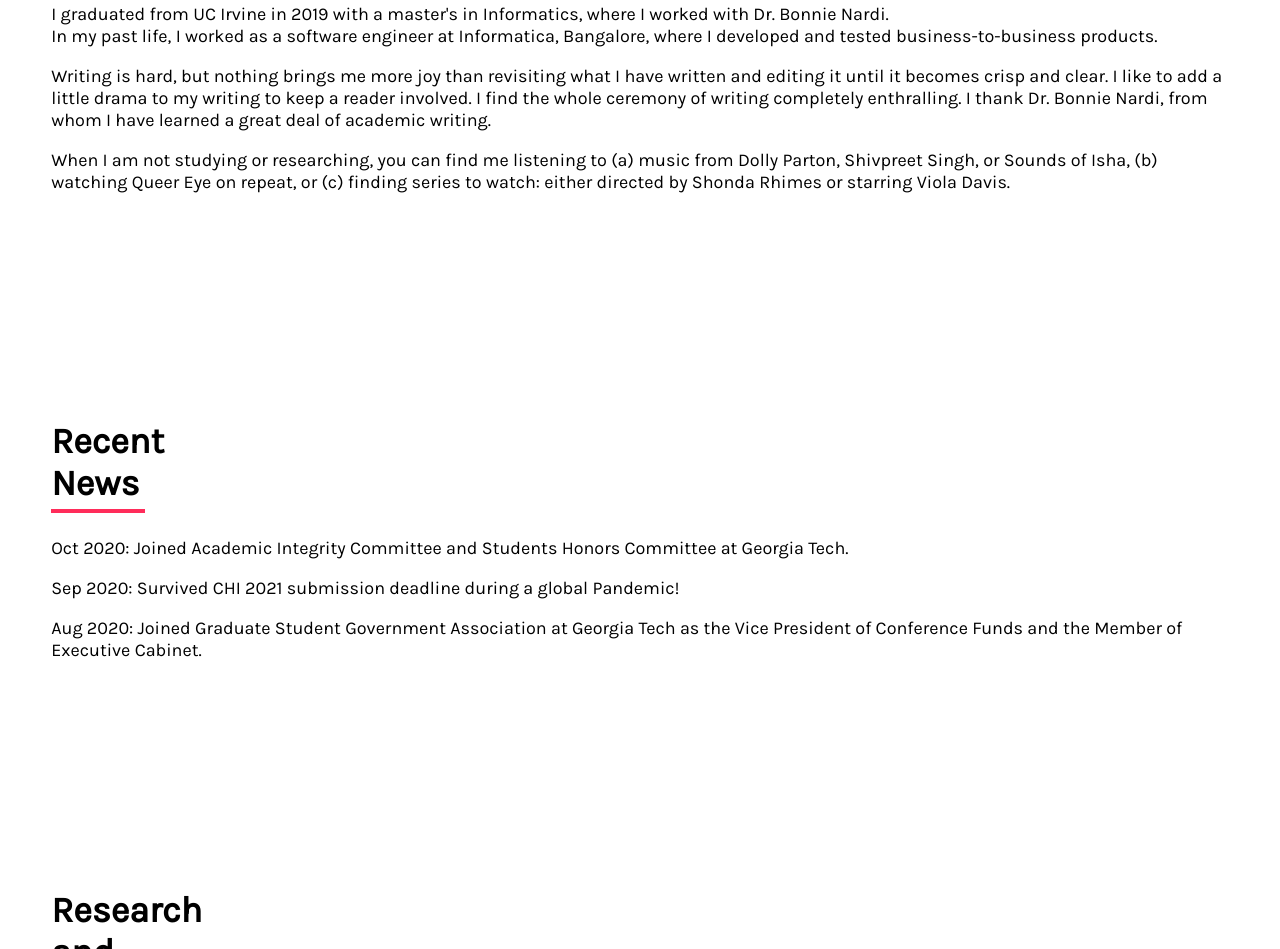
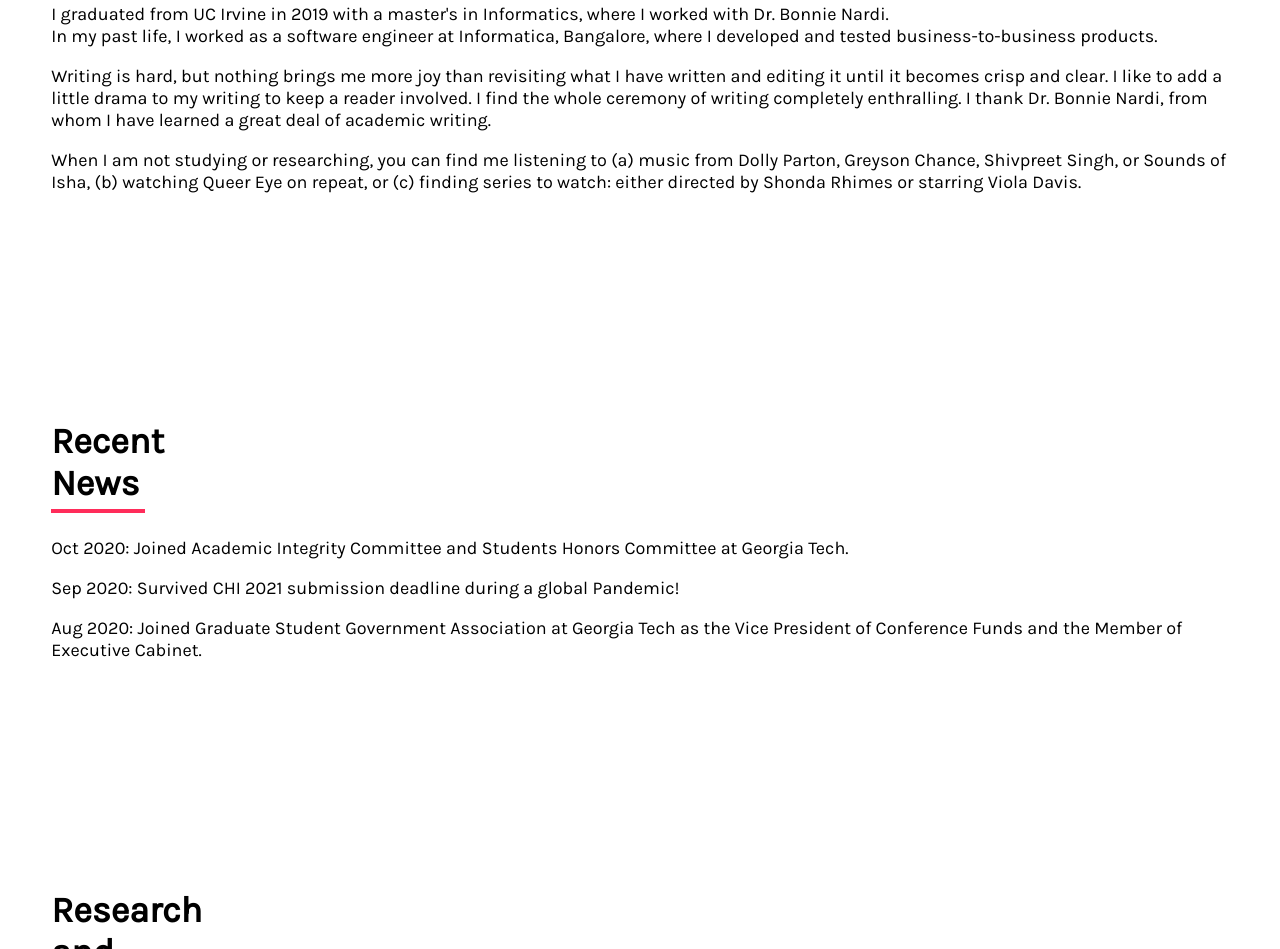
Before and after one commit to visharma228/visharma, a plain HTML site: page index.html in a window 1280 px wide. Shown: the part 1285-2234 px from the top of the page. Drawn offline with nearby package versions, Linux system fonts and the light colour scheme.

Commit message:
songs updated

```diff
--- a/index.html
+++ b/index.html
@@ -84,7 +84,7 @@
              I thank Dr. Bonnie Nardi, from whom I have learned a great deal of academic writing.
          </p>
          <p>
-              When I am not studying or researching, you can find me listening to (a) music from Dolly Parton, Shivpreet Singh, or Sounds of Isha,
+              When I am not studying or researching, you can find me listening to (a) music from Dolly Parton, Greyson Chance, Shivpreet Singh, or Sounds of Isha,
              (b) watching Queer Eye on repeat, or (c) finding series to watch: either directed by Shonda Rhimes or starring Viola Davis.
          </p>
     </div>
```
